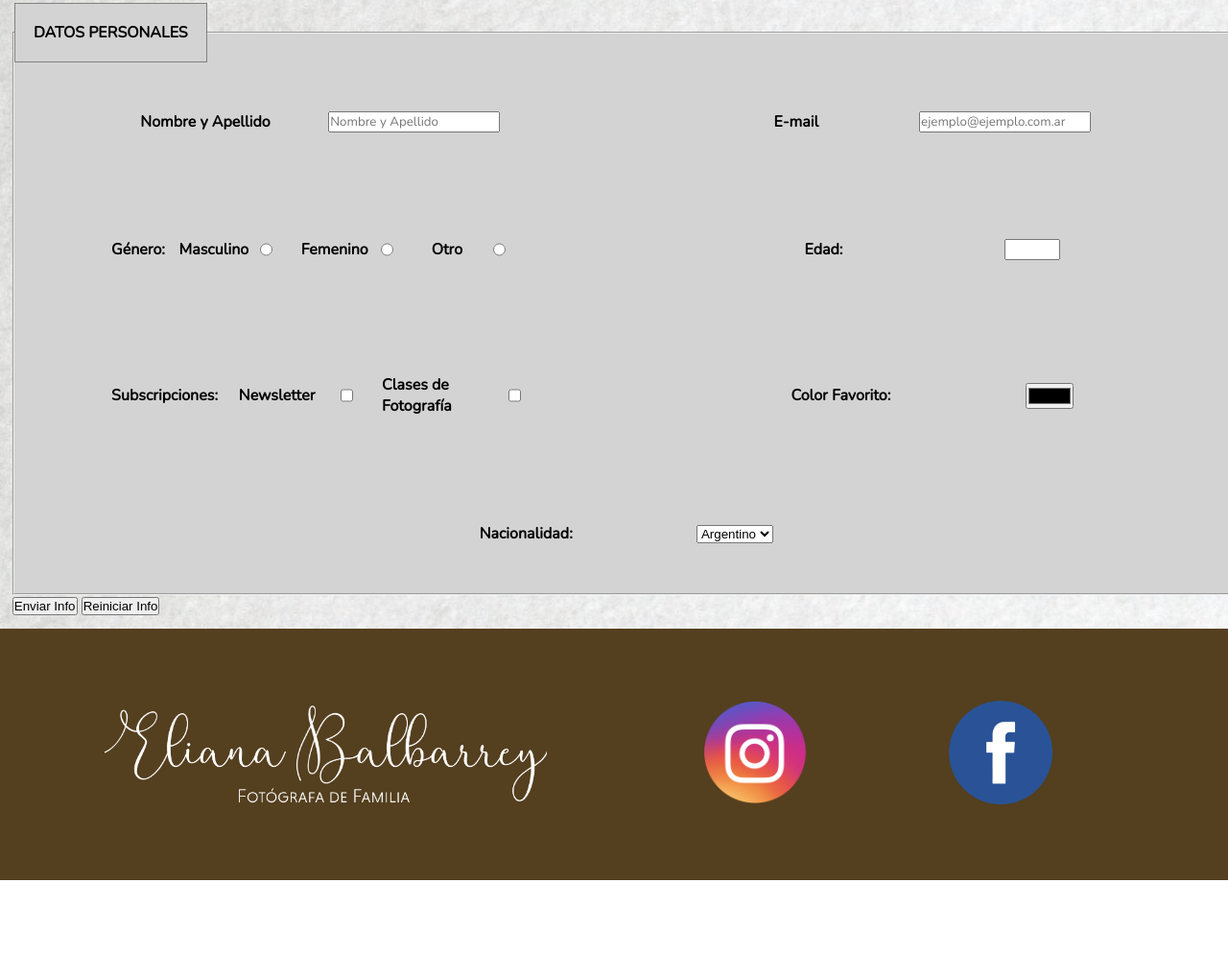
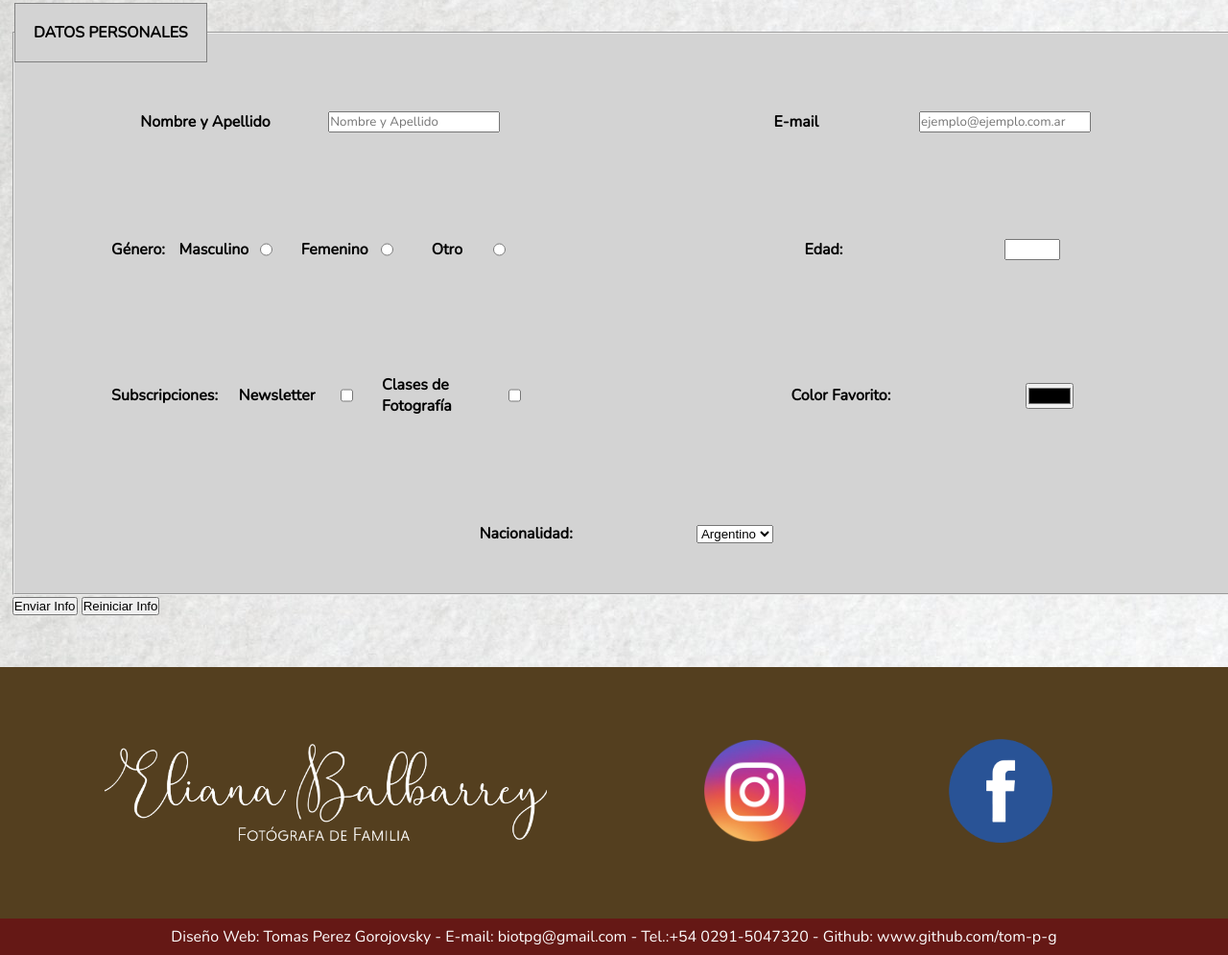
Before and after one commit to tom-p-g/ElianaBalbarrey_TomasPerez, a website: page pages/contacto.html in a window 1280 px wide. Shown: the part 133-1128 px from the top of the page at 96% size. Before the commit the page ends 1050 px from the top, so only its background shows below. Drawn offline with nearby package versions, Linux system fonts and the light colour scheme.

Commit message:
guardado de rutina

```diff
--- a/pages/contacto.html
+++ b/pages/contacto.html
@@ -90,6 +90,7 @@
             <input type="submit" value="Enviar Info">
             <input type="reset" value="Reiniciar Info">
         </form>
+        <div class="margen"></div>
     </main>
         <footer>
             <img src="../img/firma blanco.png" alt="firma de Eliana Balbarrey" class="firma">
@@ -101,6 +102,7 @@
                         class="logoFooter" id="face"></a>
             </div>
         </footer>
+        <div class="autobombo">Diseño Web: Tomas Perez Gorojovsky - E-mail: biotpg@gmail.com - Tel.:+54 0291-5047320 - Github: www.github.com/tom-p-g</div>
         <script src="https://unpkg.com/aos@2.3.1/dist/aos.js"></script>
         <script>
             AOS.init();
--- a/scss/partials/_general.scss
+++ b/scss/partials/_general.scss
@@ -4,7 +4,8 @@ body {
     display: grid;
     grid-template-areas: "encabezado"
         "main"
-        "footer";
+        "footer"
+        "autobombo";
     justify-content: center;
     background-image: url(../../img/misc/textura1.jpg);
 
@@ -105,3 +106,19 @@ p {
     width: 100%;
     height: 100%;
 }
+.margen {
+    height: 5vh;
+}
+.autobombo {
+    height: auto;
+    width: 100vw;
+    padding: 0.5em;
+    text-align: center;
+    font-family: $font2;
+    color: white;
+    @include animacion1 (20s, linear);
+    font-size: 1em;
+    display: inline-flex;
+    justify-content: center;
+    grid-area: autobombo;
+}
--- a/scss/partials/_header.scss
+++ b/scss/partials/_header.scss
@@ -24,7 +24,7 @@
             font-family: $font1;
             color: white;
             font-size: 1.3em;
-            transition: all 1s;
+            transition: all 0.5s;
             @include animacion2 (40s, linear);
 
             &:hover {
@@ -37,7 +37,7 @@
             height: auto;
             width: 7vw;
             padding: 3%;
-            transition: all 1s;
+            transition: all 0.5s;
 
         }
 
```
Also changed, not shown: index.html (+1 -0 lines), pages/eventos.html (+2 -0 lines), pages/familiares.html (+2 -0 lines), pages/productos.html (+1 -0 lines), css/style.css.
